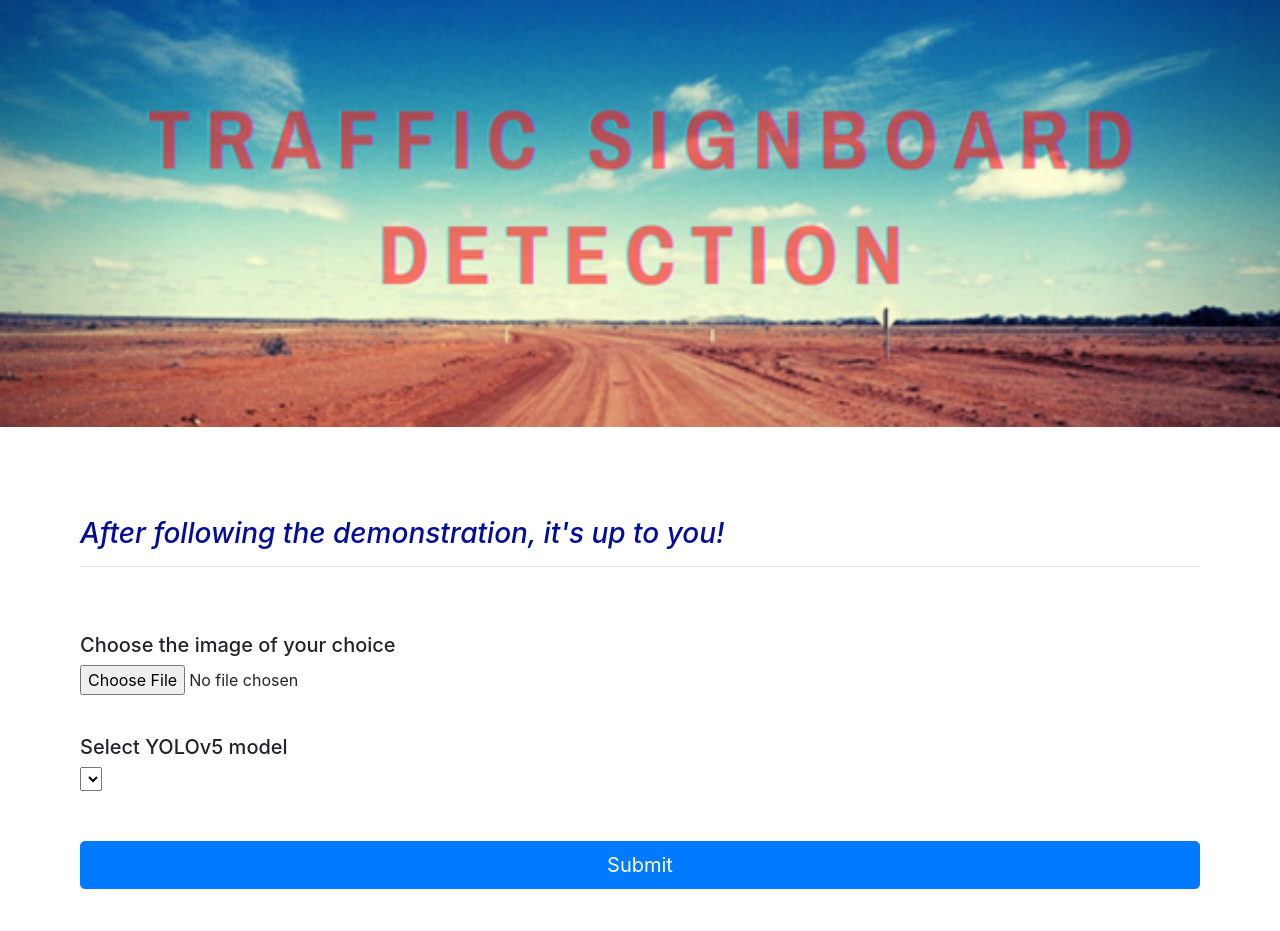
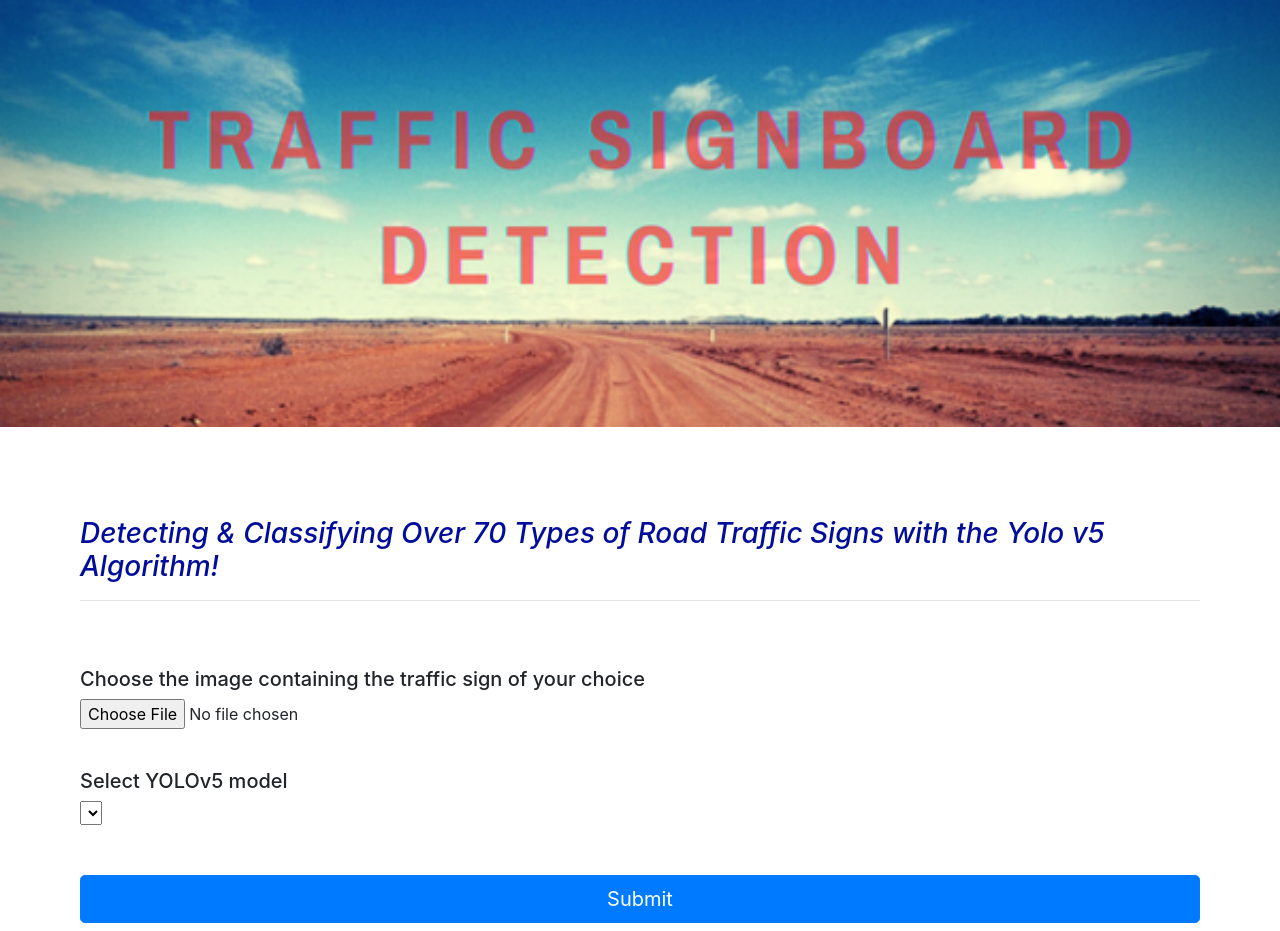
Before and after one commit to vtech20/Traffic_sign_detection, a Flask app: page / in a window 1280 px wide. Shown: the top 931 px of the page. Before the commit the page ends 889 px from the top, so only its background shows below. Run offline with Flask 2, Linux system fonts and the light colour scheme; lists and menus that the app fills with data are empty; some libraries are stand-ins or nearby versions.

Commit message:
updated index.html

```diff
--- a/templates/index.html
+++ b/templates/index.html
@@ -25,10 +25,10 @@
 			<img src="static/title.png" width="100%">
 			<div style="height:80px"></div>
 			<div class="container">
-				<h3 style= "color:#030d9b"><i>After following the demonstration, it's up to you!</i></h3>
+				<h3 style= "color:#030d9b"><i>Detecting & Classifying Over 70 Types of Road Traffic Signs with the Yolo v5 Algorithm!</i></h3>
 				<hr>
 				<div style="height:50px"></div>
-				<h5>Choose the image of your choice </h5>
+				<h5>Choose the image containing the traffic sign of your choice </h5>
 				<input type="file" name="file" class="form-control-file" id="inputfile">
 				<div style= "height:40px"></div>
 				<h5>Select YOLOv5 model </h5>
```
